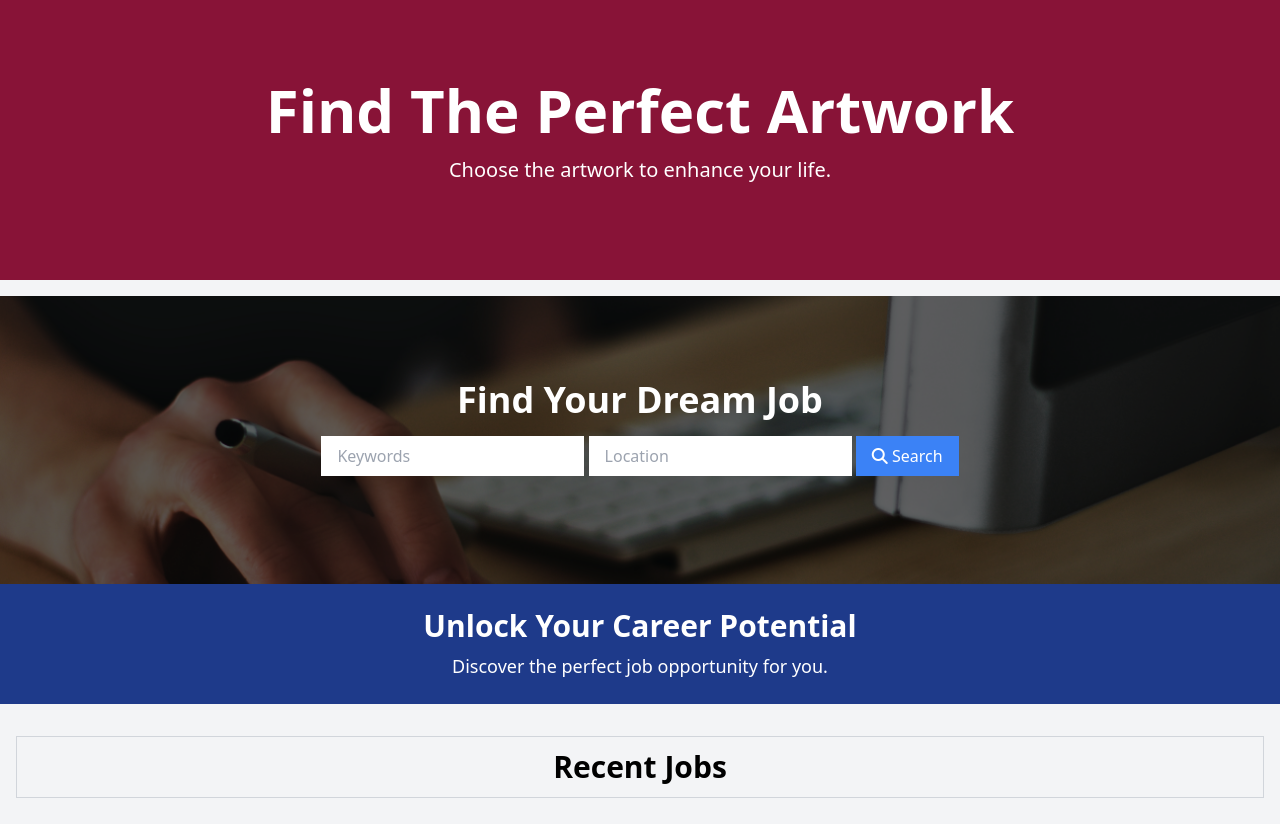
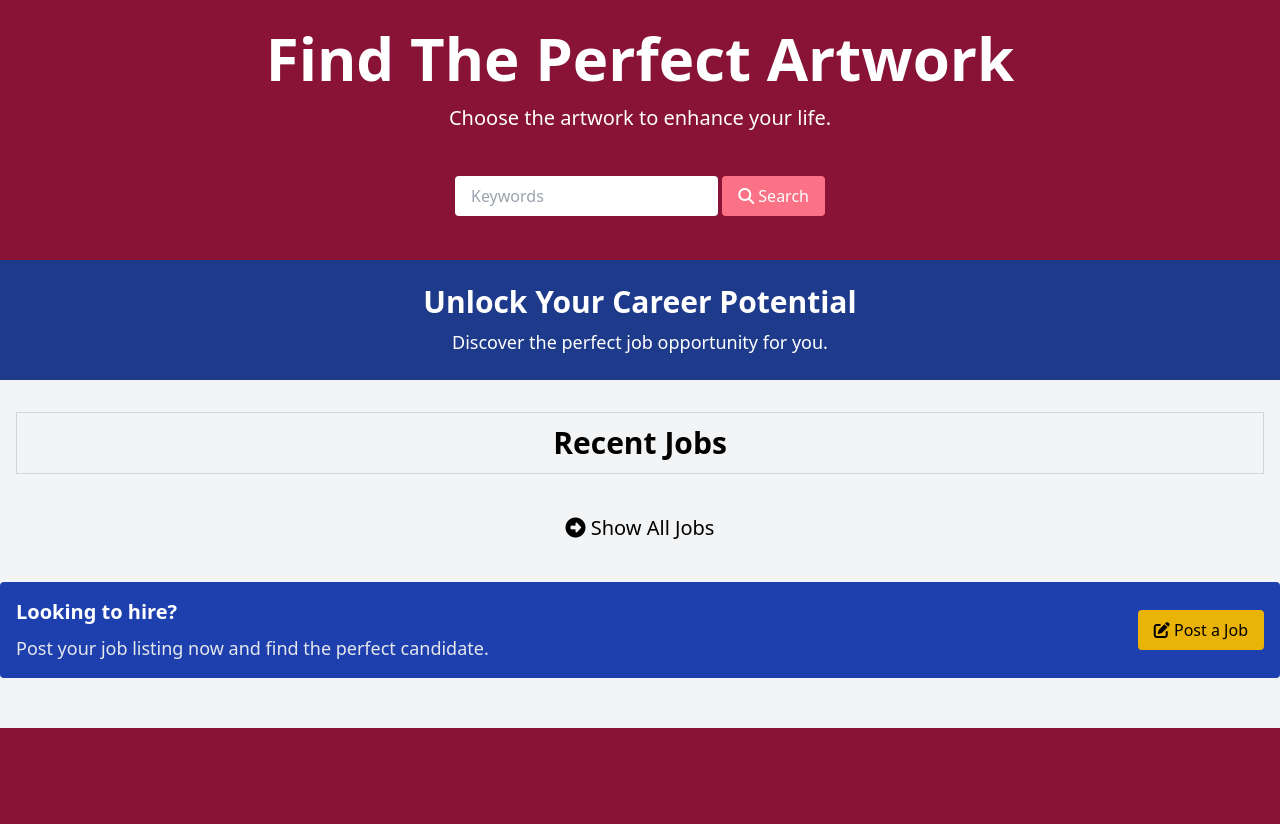
Before and after one commit to mafusco60/workopia, a PHP site: page / in a window 1280 px wide. Shown: the part 72-896 px from the top of the page. After the commit the page ends 800 px from the top, so only its background shows below. Run offline with PHP 8.4, Linux system fonts and the light colour scheme; data that the repository does not hold is empty; a stand-in replaces the project's code that opens the database connection; some libraries are stand-ins or nearby versions; some web fonts are replaced.

Commit message:
Hero/Search

```diff
--- a/App/views/partials/hero.php
+++ b/App/views/partials/hero.php
@@ -1,6 +1,6 @@
 
 
-    <section class="bg-rose-900 py-20 mb-4">
+    <section class="bg-rose-900 py-7 ">
       <div class=" container max-w-7xl mx-auto px-4 sm:px-6 lg:px-8 flex flex-col items-center">
         <div class="text-center mx-auto">
           <h1 class="text-4xl font-extrabold text-white sm:text-5xl md:text-6xl">
@@ -10,6 +10,5 @@
             Choose the artwork to enhance your life.
           </p>
         </div>
-        <!-- <Searchbar /> -->
       </div>
     </section>
--- a/App/views/partials/showcase-search.php
+++ b/App/views/partials/showcase-search.php
@@ -1,25 +1,23 @@
     <!-- Showcase -->
     <section
-      class="showcase relative bg-cover bg-center bg-no-repeat h-72 flex items-center"
+      class="bg-rose-900"
     >
-      <div class="overlay"></div>
-      <div class="container mx-auto text-center z-10">
-        <h2 class="text-4xl text-white font-bold mb-4">Find Your Dream Job</h2>
+      <div class="container mx-auto pb-5 text-center">
         <form method="GET" action="/listings/search" class="mb-4 block mx-5 md:mx-auto">
           <input
             type="text"
             name="keywords"
             placeholder="Keywords"
+            class="w-full rounded md:w-auto mb-2 px-4 py-2 focus:outline-none"
+          />
+          <!-- <input
+            type="text"
+            name="type"
+            placeholder="type"
             class="w-full md:w-auto mb-2 px-4 py-2 focus:outline-none"
-          />
-          <input
-            type="text"
-            name="location"
-            placeholder="Location"
-            class="w-full md:w-auto mb-2 px-4 py-2 focus:outline-none"
-          />
+          /> -->
           <button
-            class="w-full md:w-auto bg-blue-500 hover:bg-blue-600 text-white px-4 py-2 focus:outline-none"
+            class="w-full rounded md:w-auto bg-rose-400 hover:bg-rose-600 text-white px-4 py-2 focus:outline-none"
           >
           <i class="fa fa-search"></i> Search
           </button>
```
